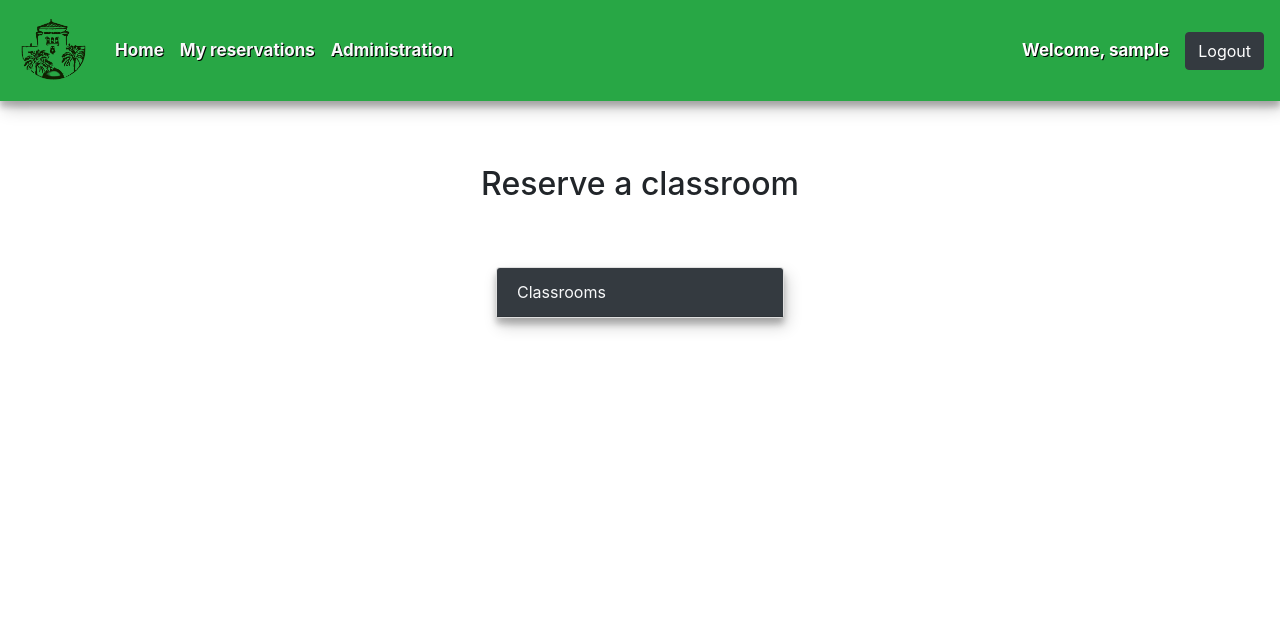
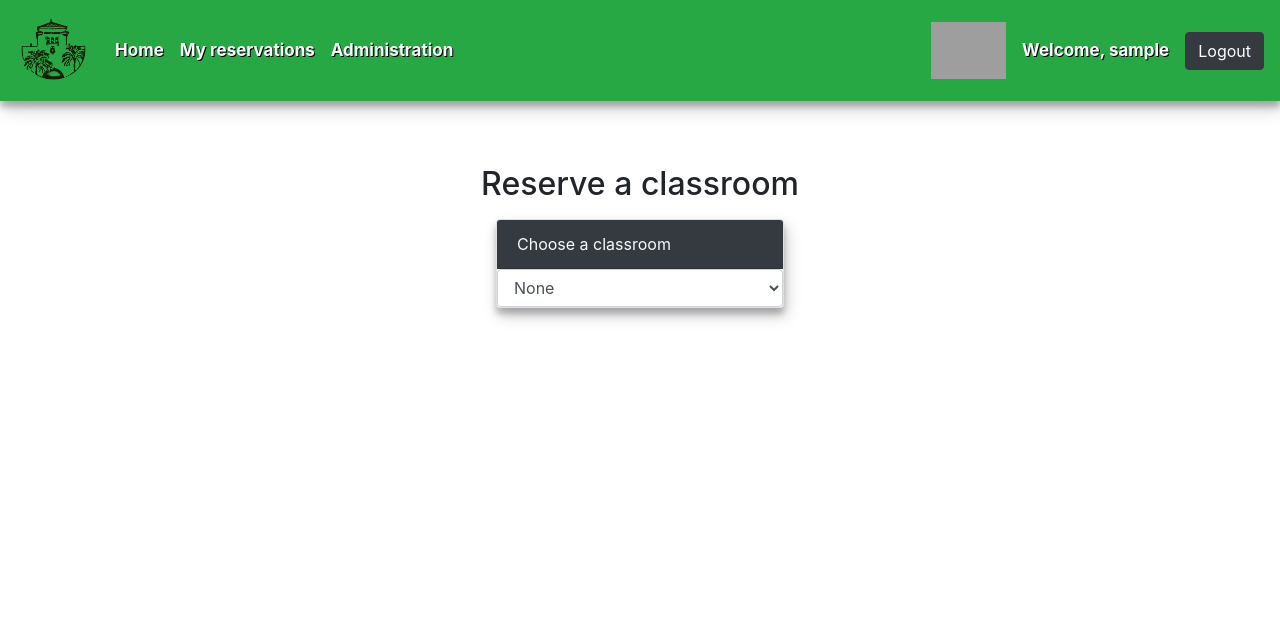
Before and after one commit to codecento/app_reservas, a PHP site: template app/templates/home.php in a window 1280 px wide. Shown: the top 622 px of the page. Run offline with PHP 8.4, Linux system fonts and the light colour scheme; the template is opened without the code that fills it, so the values that code supplies are empty; the visitor is signed in with stand-in values (Sample User, id 1); grey boxes are pictures that could not be loaded.

Commit message:
fixed calendar issues with footer.image upload completed.

```diff
--- a/app/templates/administration.php
+++ b/app/templates/administration.php
@@ -1,6 +1,9 @@
 <?php ob_start(); ?>
 <script src="js/administration.js"></script>
 <h2 class="page-title mb-5">Administration hub</h2>
+<div class="back-button-container">
+<button class="btn-dark rounded back-button hidden" id="administration-back">Go back</button>
+</div>
 <div id="sections" class="container">
     <div class="row">
         <div id="usersAdmin" class="rounded btn section col-sm-4 text-center bg-dark text-light" style="height: 100px">
@@ -14,6 +17,7 @@
         </div>
     </div>
 </div>
+
 <div id="admin-content">
 
 </div>
--- a/app/templates/home.php
+++ b/app/templates/home.php
@@ -22,14 +22,17 @@
   }
 ?>
 <h2 class="page-title">Reserve a classroom  </h2>
+<div class="back-button-container">
+<button class="btn-dark rounded back-button hidden" id="administration-back">Go back</button>
+</div>
 <div id="classrooms">
   <div class="card" style="width: 18rem;">
     <div class="card-header bg-dark text-light text-white">
-      Classrooms
+      Choose a classroom
     </div>
-    <ul id="classroom-list" class="list-group list-group-flush">
-
-    </ul>
+    <select class="form-control" id="classrooms-list">
+      <option id="none-option">None</option>
+    </select>
   </div>
   <div id="calendar" class="content hidden">
   <div class="calendar-container">
--- a/app/templates/layout.php
+++ b/app/templates/layout.php
@@ -35,6 +35,9 @@
     </ul>
 
         <form class="form-inline my-2 my-lg-0" method="POST" action="index.php?ctl=logout">
+          <?php
+          echo "<img id='user-image' src='user_images/".$_SESSION["user"]."'>";
+           ?>
         <label class="nav-link text-white">Welcome, <?php echo $_SESSION["user"]?></label>
         <button class="btn btn-dark my-2 my-sm-0" type="submit">Logout</button>
     </form>
@@ -48,7 +51,7 @@
 
 
 
-<footer class="fixed-bottom bg-success container-fluid">
+<footer class="bg-success container-fluid">
     <div class="row">
         <div class="col-4">
           <a class="nav-link text-white" href="#">&copy; Copyright - Vicente Palacios Barrera</a>
--- a/web/css/style.css
+++ b/web/css/style.css
@@ -21,7 +21,6 @@
 .hours-container {
   max-width: 100%;
   overflow-y: scroll;
-  float: right;
   height: 100%;
   margin: 0px auto;
   font: 13px Helvetica, Arial, sans-serif;
@@ -351,6 +350,11 @@ nav {
   mix-blend-mode: multiply;
 }
 
+#user-image {
+  max-width: 75px;
+  max-height: 75px;
+}
+
 /* NAVBAR END */
 /* MAIN STYLE */
 main {
@@ -365,36 +369,30 @@ main {
   display: none;
 }
 
-#classrooms {
-  display: -webkit-box;
-  display: -ms-flexbox;
+/*#classrooms{
     display: flex;
-  -webkit-box-orient: vertical;
-  -webkit-box-direction: normal;
-      -ms-flex-direction: column;
     flex-direction: column;
-  -ms-flex-line-pack: center;
     align-content: center;
-  -webkit-box-pack: center;
-      -ms-flex-pack: center;
     justify-content: center;
-  -ms-flex-wrap: wrap;
     flex-wrap: wrap;
     margin-top: 4em;
     margin-bottom: 4em;
+
+
+    li{
+      &:hover{
+          cursor: pointer;
+          background-color: $background_color_1;
       }
-
-#classrooms li:hover {
-  cursor: pointer;
-  background-color: rgba(128, 128, 128, 0.116);
     }
-
+}*/
 .card {
   height: -webkit-fit-content;
   height: -moz-fit-content;
   height: fit-content;
   margin: 0 auto;
   margin-bottom: 4em;
+  margin-top: 1em;
   box-shadow: 3px 8px 16px rgba(0, 0, 0, 0.19), 0 6px 6px rgba(0, 0, 0, 0.23);
   -moz-box-shadow: 3px 8px 16px rgba(0, 0, 0, 0.19), 0 6px 6px rgba(0, 0, 0, 0.23);
   -webkit-box-shadow: 3px 8px 16px rgba(0, 0, 0, 0.19), 0 6px 6px rgba(0, 0, 0, 0.23);
@@ -440,12 +438,12 @@ main {
   -webkit-box-shadow: 3px 8px 16px rgba(0, 0, 0, 0.19), 0 6px 6px rgba(0, 0, 0, 0.23);
 }
 
-#admin-content{
+#admin-content {
   max-width: 500px;
   margin: 0 auto;
 }
 
-#new-classroom{
+#new-classroom {
   padding: 5%;
   text-align: left;
   box-shadow: 3px 8px 16px rgba(0, 0, 0, 0.19), 0 6px 6px rgba(0, 0, 0, 0.23);
@@ -453,8 +451,12 @@ main {
   -webkit-box-shadow: 3px 8px 16px rgba(0, 0, 0, 0.19), 0 6px 6px rgba(0, 0, 0, 0.23);
 }
 
-#classroom-buttom-div{
+#classroom-buttom-div {
   text-align: right;
+}
+
+.back-button {
+  margin: 0px auto;
 }
 
 /* MAIN END */
@@ -464,6 +466,16 @@ footer {
   box-shadow: 3px 8px 16px rgba(0, 0, 0, 0.19), 0 6px 6px rgba(0, 0, 0, 0.23);
   -moz-box-shadow: 3px 8px 16px rgba(0, 0, 0, 0.19), 0 6px 6px rgba(0, 0, 0, 0.23);
   -webkit-box-shadow: 3px 8px 16px rgba(0, 0, 0, 0.19), 0 6px 6px rgba(0, 0, 0, 0.23);
+  position: fixed;
+  bottom: 0;
+  width: 100%;
+}
+
+@media (min-width: 768px) {
+  footer {
+    position: fixed;
+    bottom: 0;
+  }
 }
 
 /* FOOTER END */
--- a/web/js/home.js
+++ b/web/js/home.js
@@ -7,12 +7,21 @@ $(function(){
     $("#delete-modal").on("click",function(){
         $(this).parentsUntil("main").remove();
     });
+
+    //Function that closes calendar when none option is choosed
+    $("#none-option").on("click",function(){
+        $("#calendar").css("display","none");
+        $("footer").css("position","fixed");
+    })
 });
 
 /* Function that creates the calendar */
 function create_classroom_calendar(){
+    $("#calendar").css("display","block");
+    $("footer").css("position","relative");
     $("#calendar").removeClass("hidden");
-    var classroom = $(this).attr("id");
+    $("#calendar").css("margin","0px auto");
+    var classroom = $(this).text();
     var date = new Date();
     var today = date.getDate();
     // Set click handlers for DOM elements
@@ -22,7 +31,6 @@ function create_classroom_calendar(){
     // Set current month as active
     $(".months-row").children().eq(date.getMonth()).addClass("active-month");
     init_calendar(date,classroom);
-
 }
 
 /* Function that makes a reservation by the user using ajax */
@@ -42,9 +50,11 @@ function create_classrooms(){
     $.ajax({url: "index.php",type: "GET", data: {ctl: "getClassrooms"}, success: function(classroomsAjax){
         var classrooms = JSON.parse(classroomsAjax);
         for (let index = 0; index < classrooms.length; index++) {
-            var listItem = $("<li class='list-group-item' id='"+classrooms[index][0]+"'><p>"+classrooms[index][0]+"</p><p class='hidden'>"+classrooms[index][1]+"</li>");
-            listItem.click(create_classroom_calendar);
-            $("#classrooms ul").append(listItem);
+            /*var listItem = $("<li class='list-group-item' id='"+classrooms[index][0]+"'><p>"+classrooms[index][0]+"</p><p class='hidden'>"+classrooms[index][1]+"</li>");
+            listItem.click(create_classroom_calendar);*/
+            var option = $("<option value='" + classrooms[index][0] + "'>"+classrooms[index][0]+"</option>");
+            $("#classrooms-list").append(option);
+            option.on("click",create_classroom_calendar);
         }
     }});
 }
--- a/web/js/login.js
+++ b/web/js/login.js
@@ -1,6 +1,5 @@
 $(function() {
 	document.getElementById("username").value = localStorage.username || "";
-	document.getElementById("password").value = localStorage.password || "";
 
 
     $('#login-form-link').click(function(e) {
@@ -22,7 +21,6 @@ $(function() {
 	$("#remember").click(function(event) {
 		if(document.getElementById("remember").checked == true){
 			localStorage.setItem("username",document.getElementById("username").value);
-			localStorage.setItem("password",document.getElementById("password").value);
 		}
 	});
 
--- a/web/js/reservations.js
+++ b/web/js/reservations.js
@@ -1,11 +1,13 @@
 var hours = ["7:55 - 8:50","8:50 - 9:45","9:45 - 10:40","11:00 - 11:55", "11:55 - 12:50", "12:50 - 13:45", "14:05 - 15:00", "15:00 - 15:55", "15:55 - 16:50", "16:50 - 17:45","18:05 - 19:00", "19:00 - 19:55", "19:55 - 20:50","21:10 - 22:05"];
 
 $(function(){
+
 
     /* Get user reservations with Ajax */
     $.ajax({url: "index.php",type: "GET", data: {ctl: "getUserReservations"}, success: function(reservations){
         var reservationsArray = JSON.parse(reservations);
 
+        //Go through the reservations array to put data on divs and show them on the web page
         if(reservationsArray.length>0){
             for(var i = 0; i < reservationsArray.length; i++){
                 var fecha = reservationsArray[i].date_reservation;
--- a/web/sass/_calendar.scss
+++ b/web/sass/_calendar.scss
@@ -38,7 +38,7 @@ $border_color_3: rgb(202, 97, 10);
 .hours-container {
 	max-width: 100%;
 	overflow-y: scroll;
-	float: right;
+	//float: right;
 	height: 100%;
 	margin: 0px auto;
 	font: 13px Helvetica, Arial, sans-serif;
--- a/web/sass/style.scss
+++ b/web/sass/style.scss
@@ -40,6 +40,11 @@ nav{
     mix-blend-mode: multiply;
 }
 
+#user-image{
+    max-width: 75px;
+    max-height: 75px;
+}
+
 /* NAVBAR END */
 
 /* MAIN STYLE */
@@ -55,7 +60,7 @@ main{
 	display: none;
 }
 
-#classrooms{
+/*#classrooms{
     display: flex;
     flex-direction: column;
     align-content: center;
@@ -71,12 +76,13 @@ main{
           background-color: $background_color_1;
       }
     }
-}
+}*/
 
 .card{
     height: fit-content;
     margin: 0 auto;
     margin-bottom: 4em;
+    margin-top: 1em;
     box-shadow: 3px 8px 16px rgba(0,0,0,0.19), 0 6px 6px rgba(0,0,0,0.23);
 	-moz-box-shadow: 3px 8px 16px rgba(0,0,0,0.19), 0 6px 6px rgba(0,0,0,0.23);
 	-webkit-box-shadow: 3px 8px 16px rgba(0,0,0,0.19), 0 6px 6px rgba(0,0,0,0.23);
@@ -123,6 +129,27 @@ main{
         -webkit-box-shadow: 3px 8px 16px rgba(0,0,0,0.19), 0 6px 6px rgba(0,0,0,0.23);
     }
 }
+
+#admin-content{
+    max-width: 500px;
+    margin: 0 auto;
+  }
+
+  #new-classroom{
+    padding: 5%;
+    text-align: left;
+    box-shadow: 3px 8px 16px rgba(0, 0, 0, 0.19), 0 6px 6px rgba(0, 0, 0, 0.23);
+    -moz-box-shadow: 3px 8px 16px rgba(0, 0, 0, 0.19), 0 6px 6px rgba(0, 0, 0, 0.23);
+    -webkit-box-shadow: 3px 8px 16px rgba(0, 0, 0, 0.19), 0 6px 6px rgba(0, 0, 0, 0.23);
+  }
+
+  #classroom-buttom-div{
+    text-align: right;
+  }
+
+  .back-button{
+      margin: 0px auto;
+  }
 /* MAIN END */
 
 /* FOOTER STYLE */
@@ -130,6 +157,14 @@ footer{
     margin-top: 4em;
     box-shadow: 3px 8px 16px rgba(0,0,0,0.19), 0 6px 6px rgba(0,0,0,0.23);
 	-moz-box-shadow: 3px 8px 16px rgba(0,0,0,0.19), 0 6px 6px rgba(0,0,0,0.23);
-	-webkit-box-shadow: 3px 8px 16px rgba(0,0,0,0.19), 0 6px 6px rgba(0,0,0,0.23);
+    -webkit-box-shadow: 3px 8px 16px rgba(0,0,0,0.19), 0 6px 6px rgba(0,0,0,0.23);
+    position: fixed;
+    bottom: 0;
+    width: 100%;
+    @media (min-width: 768px) {
+        position: fixed;
+        bottom: 0;
+    }
+
 }
 /* FOOTER END */
```
Also changed, not shown: app/Controller.php (+11 -9 lines), web/js/administration.js (+20 -1 lines), 3 other files. Lines whose indentation alone changed are shown as unchanged.
